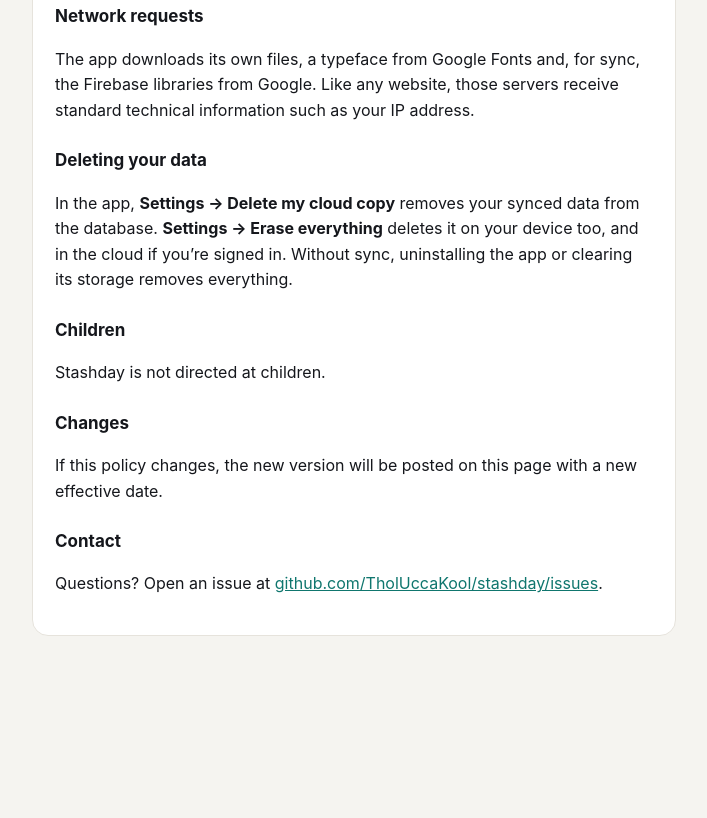
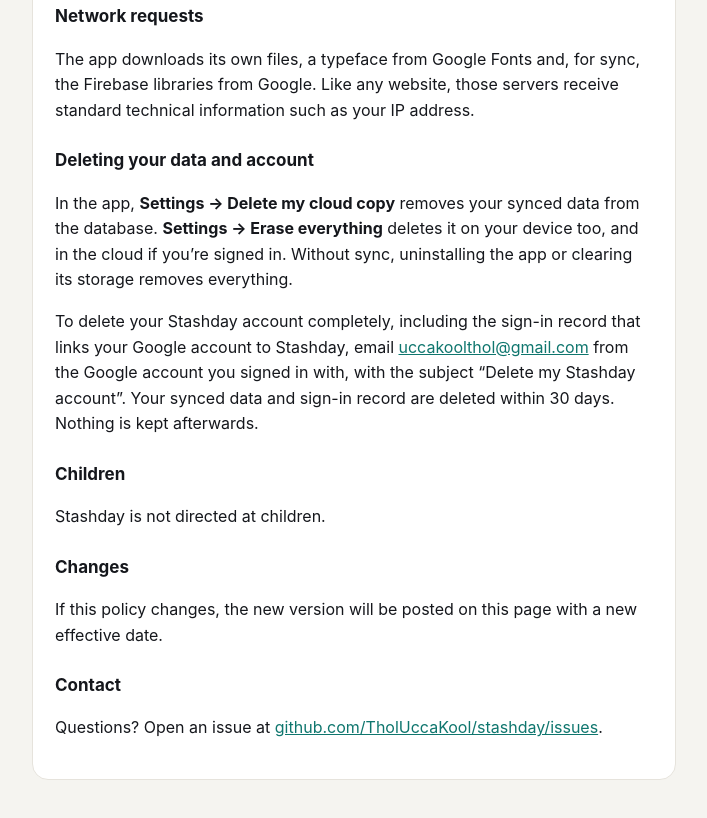
Before and after one commit to TholUccaKool/stashday, a plain HTML site: page privacy.html in a window 1280 px wide. Shown: the part 771-1589 px from the top of the page, without its empty margins (286-993 px from the left). Before the commit the page ends 1455 px from the top, so only its background shows below. Drawn offline with Linux system fonts and the light colour scheme.

Commit message:
Privacy: account deletion section

```diff
--- a/privacy.html
+++ b/privacy.html
@@ -46,8 +46,9 @@ a{color:var(--accent)}
     <h2>Network requests</h2>
     <p>The app downloads its own files, a typeface from Google Fonts and, for sync, the Firebase libraries from Google. Like any website, those servers receive standard technical information such as your IP address.</p>
 
-    <h2>Deleting your data</h2>
+    <h2 id="delete">Deleting your data and account</h2>
     <p>In the app, <b>Settings → Delete my cloud copy</b> removes your synced data from the database. <b>Settings → Erase everything</b> deletes it on your device too, and in the cloud if you’re signed in. Without sync, uninstalling the app or clearing its storage removes everything.</p>
+    <p>To delete your Stashday account completely, including the sign-in record that links your Google account to Stashday, email <a href="mailto:uccakoolthol@gmail.com?subject=Delete%20my%20Stashday%20account">uccakoolthol@gmail.com</a> from the Google account you signed in with, with the subject “Delete my Stashday account”. Your synced data and sign-in record are deleted within 30 days. Nothing is kept afterwards.</p>
 
     <h2>Children</h2>
     <p>Stashday is not directed at children.</p>
```
